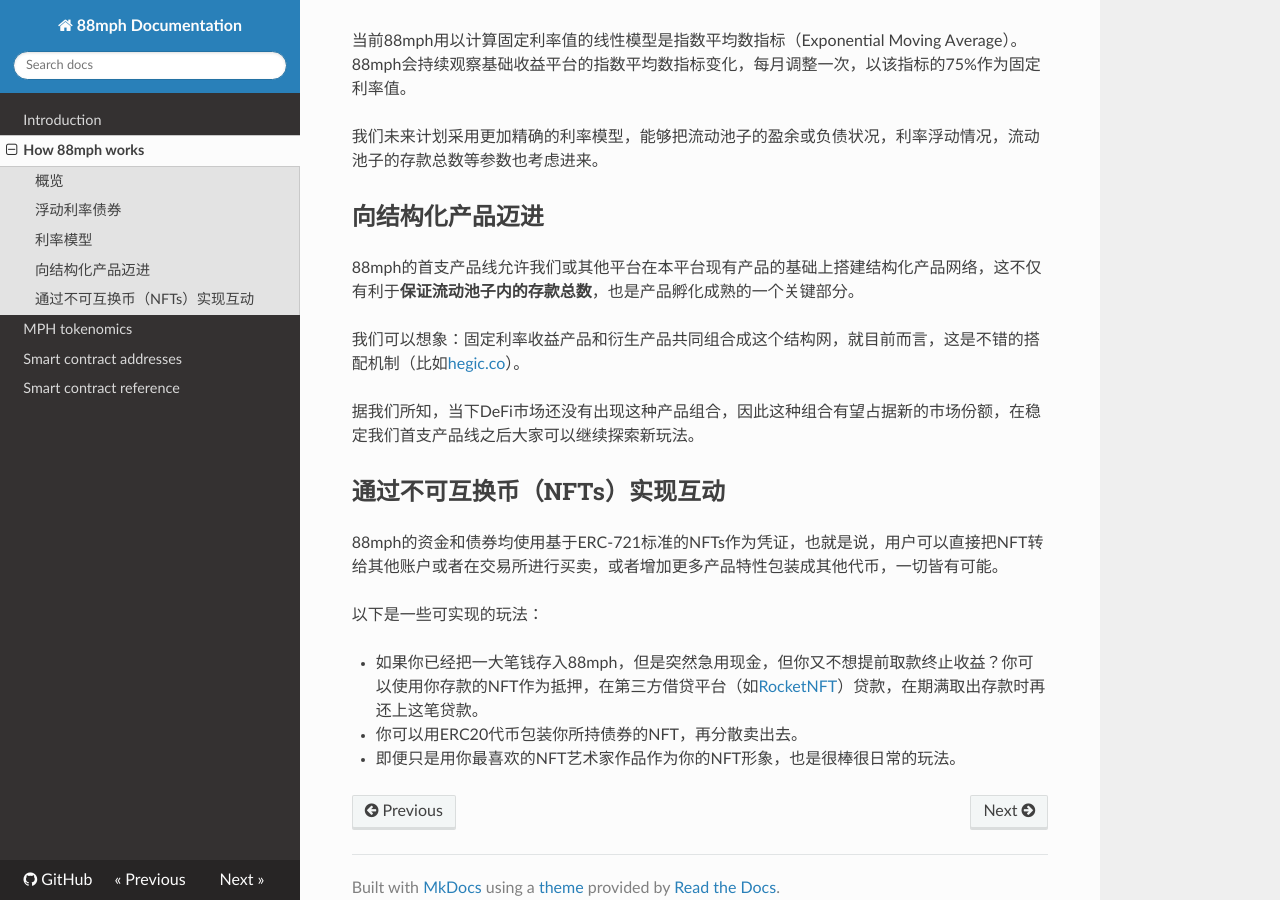
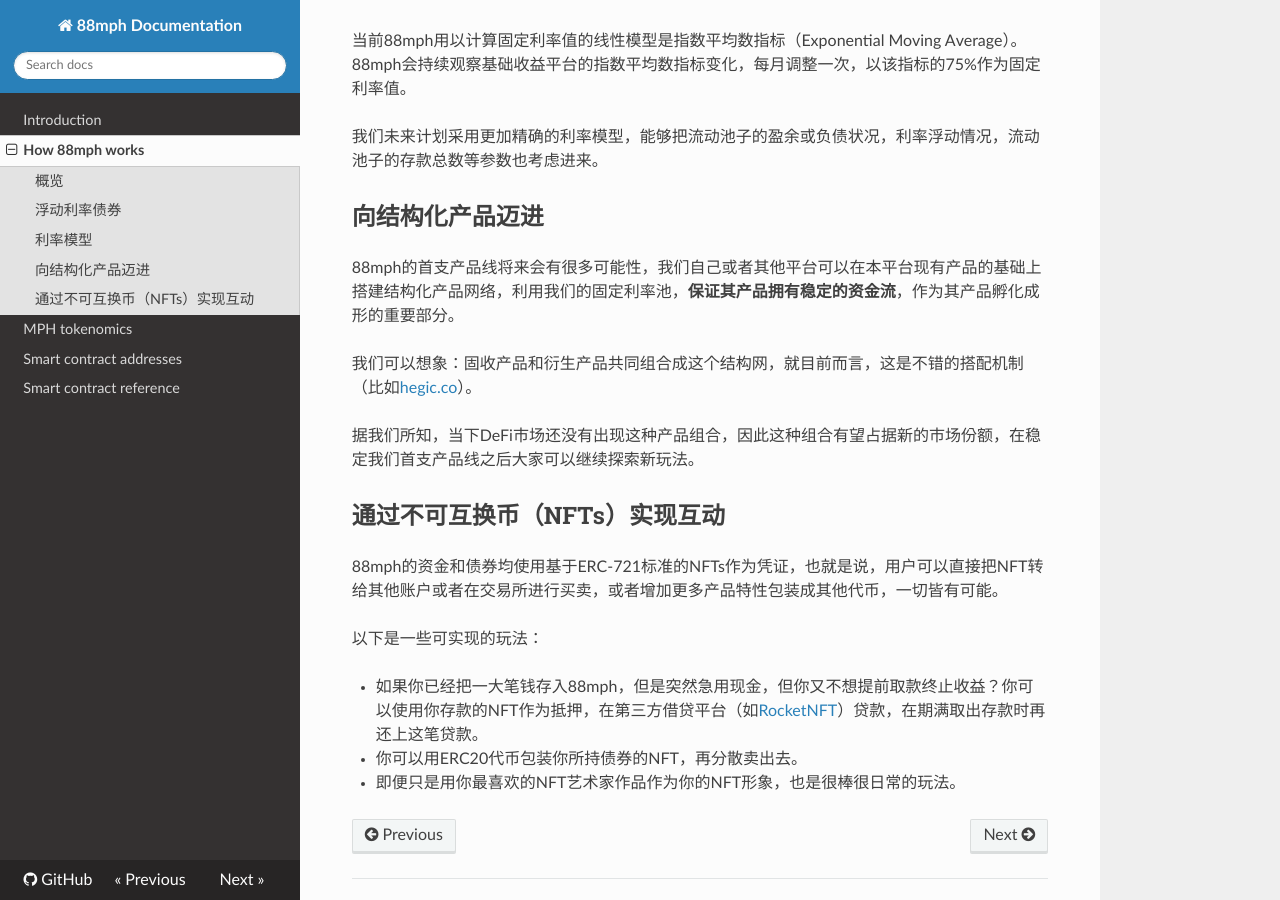
Before and after one commit to 88mphapp/docs, an MkDocs documentation site: the page built from docs/howitworks.md, in a window 1280 px wide and 900 px high, scrolled down 1223 px. Built offline with MkDocs 1.6.1, drawn with Linux system fonts in a browser that asks for light colours; nearby versions of some CDN libraries.

Commit message:
Update howitworks.md

```diff
--- a/docs/howitworks.md
+++ b/docs/howitworks.md
@@ -35,9 +35,9 @@
 
 ## 向结构化产品迈进
 
-88mph的首支产品线允许我们或其他平台在本平台现有产品的基础上搭建结构化产品网络，这不仅有利于**保证流动池子内的存款总数**，也是产品孵化成熟的一个关键部分。
+88mph的首支产品线将来会有很多可能性，我们自己或者其他平台可以在本平台现有产品的基础上搭建结构化产品网络，利用我们的固定利率池，**保证其产品拥有稳定的资金流**，作为其产品孵化成形的重要部分。
 
-我们可以想象：固定利率收益产品和衍生产品共同组合成这个结构网，就目前而言，这是不错的搭配机制（比如[hegic.co](https://www.hegic.co)）。
+我们可以想象：固收产品和衍生产品共同组合成这个结构网，就目前而言，这是不错的搭配机制（比如[hegic.co](https://www.hegic.co)）。
 
 据我们所知，当下DeFi市场还没有出现这种产品组合，因此这种组合有望占据新的市场份额，在稳定我们首支产品线之后大家可以继续探索新玩法。
 
```
